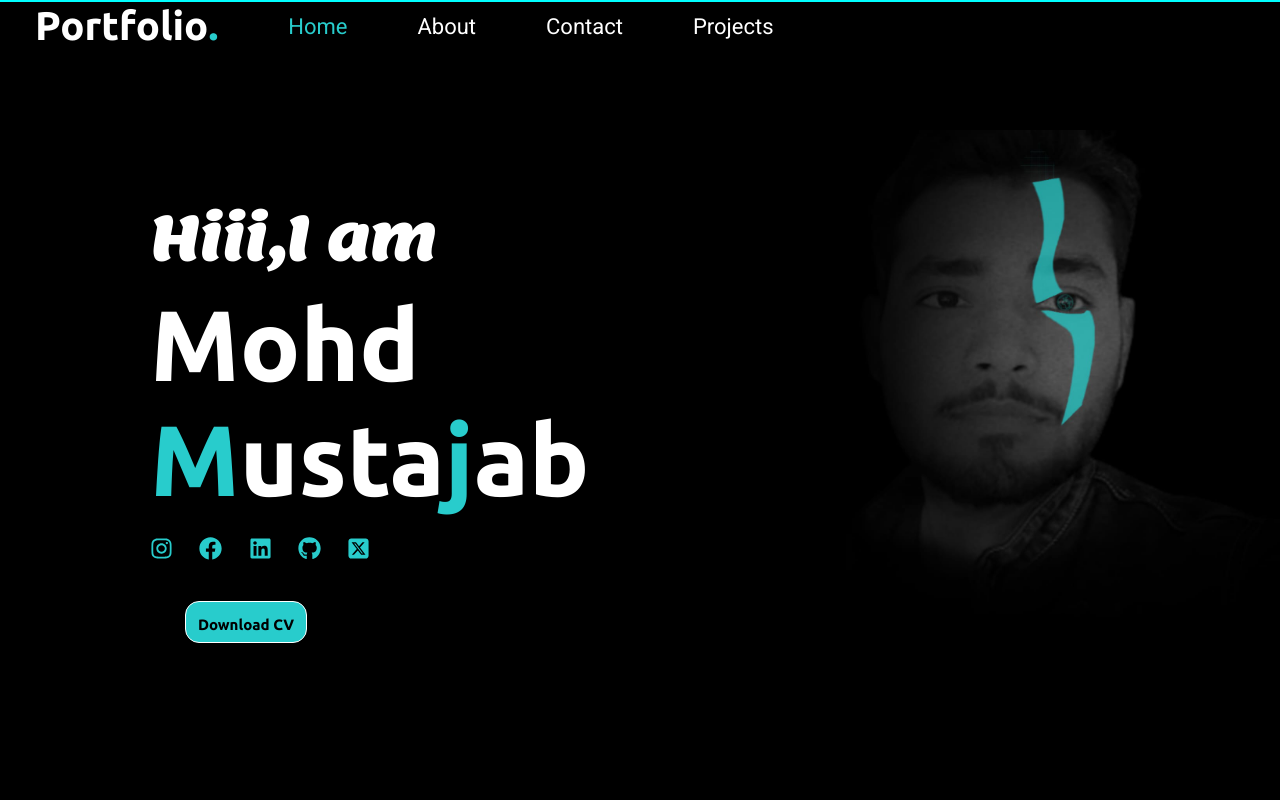
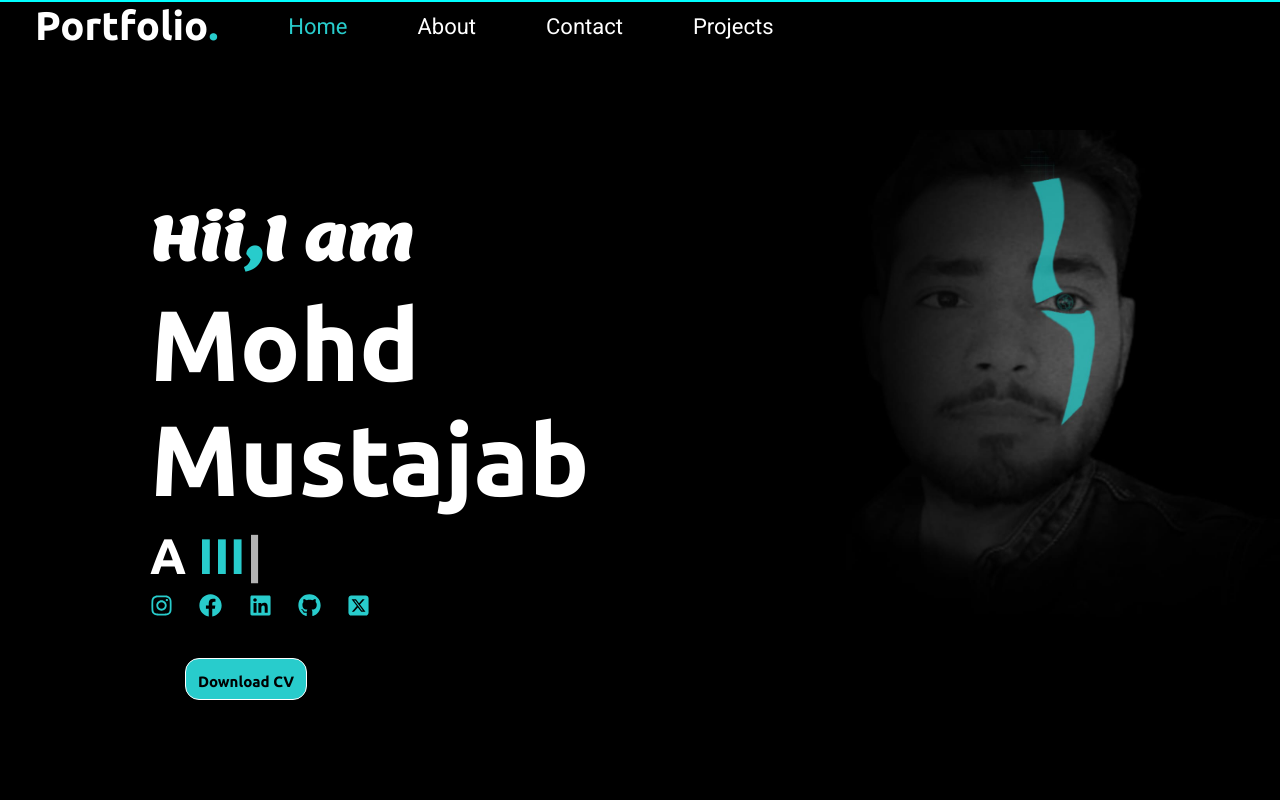
Before and after one commit to mohd-mustajab/Portfolio-react, a React (Vite) app: page / in a window 1280 px wide. Shown: the top 800 px of the page. Built offline with nearby package versions, Linux system fonts and the light colour scheme.

Commit message:
added some changes

```diff
--- a/package.json
+++ b/package.json
@@ -21,7 +21,6 @@
     "react-dom": "^18.2.0",
     "react-icons": "^5.2.1",
     "react-router-dom": "^6.23.1",
-    "sweetalert-react": "^0.4.11",
     "sweetalert2": "^11.11.0",
     "typewriter-effect": "^2.21.0"
   },
--- a/src/components/Home.css
+++ b/src/components/Home.css
@@ -83,13 +83,13 @@ color: rgb(40, 204, 204);
     background-color: black;
     transition: 1s;
     border: 1px solid rgb(40, 204, 204);
+
 }
-
-.btn a:hover {
+.btn:hover a{
     color: rgb(40, 204, 204);
 }
 
-b {
+b{
     color: rgb(40, 204, 204);
 }
 @media (min-width:300px) and (max-width:600px) {
--- a/src/components/Home.jsx
+++ b/src/components/Home.jsx
@@ -9,36 +9,36 @@ import { FaGithub } from "react-icons/fa6";
 import { FaSquareXTwitter } from "react-icons/fa6";
 import myphoto from "./Assets/myphoto.jpeg"
 import mycv from './Assets/Mohd_Mustajab_Resume.pdf'
-import Typewriter from 'typewriter-effect/dist/core';
+import Typewriter from 'typewriter-effect';
 
 
 const Home = () => {
-  var typing = document.getElementById('typing');
-  var typewriter = new Typewriter(typing, {
-    loop: true,
-    delay: 75,
-  });
-  typewriter
-
-  .typeString('Web <b>Developer</b>')
-  .pauseFor(1000)
-  .deleteChars(13)
-  .typeString(' A <b>III year</b> Student')
-  .pauseFor(1000)
-  .deleteChars(24)
-  .typeString('Pursuing Bachelors Of Technology ')
-  .pauseFor(1000)
-  .start();
-
   return (
     <div>
      <Navbar/>
      <div className="mainpg">
   <div className="intro">
-    <h3>Hiii,I am</h3>
-    <h1>Mohd <b>M</b>usta<b>j</b>ab</h1>
+    <h3>Hii<b>,</b>I am</h3>
+    <h1>Mohd Mustajab</h1>
     <div>
-      <span id="typing"></span>
+      <span id="typing">
+      <Typewriter
+                onInit={(typewriter) => {
+                    typewriter
+                        .typeString("Web <b>Developer</b>")
+                        .pauseFor(1000)
+                        .deleteAll()
+                        .typeString("A <b>III year</b> Student")
+                        .pauseFor(1000)
+                        .deleteAll()
+                        .typeString("Pursuing <b>BTech</b>")
+                        .pauseFor(1000)
+                        .deleteAll()
+                        .typeString("<b>Welcomes </b>You!!")
+                        .start();
+                }}
+            />
+      </span>
     </div>
     <div className="sm"><a href="https://www.instagram.com/mj__this_side/" target="_blank"><FaInstagram /></a>
       <a href="https://www.facebook.com/mohdmustjab.khan" target="_blank"><FaFacebook /></a>
```
Also changed, not shown: 10 other files (tests, documents, lock files or other folders).
